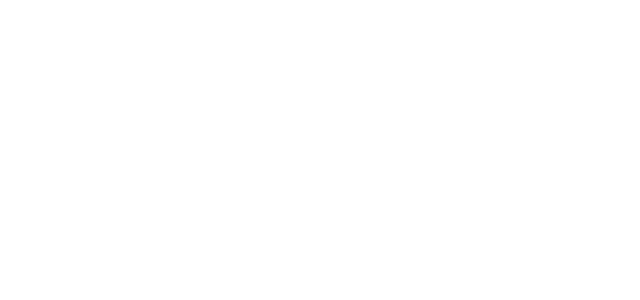
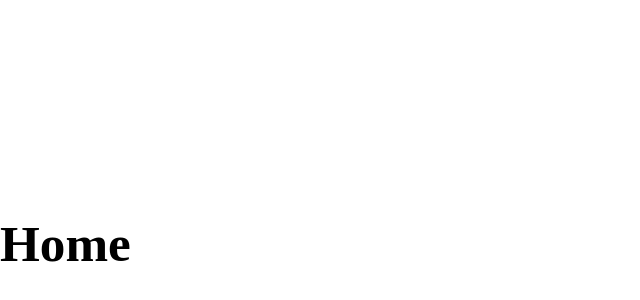
Before and after one commit to Zal-n/frontend_csoportmunka, a React (Vite) app in the folder frontend/: page / in a window 1280 px wide. Shown: the part 156-456 px from the top of the page, without its empty margins (0-640 px from the left). Built offline with nearby package versions, Linux system fonts and the light colour scheme.

Commit message:
Header added

```diff
--- a/frontend/src/App.jsx
+++ b/frontend/src/App.jsx
@@ -4,7 +4,7 @@
 
   return (
     <>
-
+<h1>Home</h1>
     </>
   )
 }
```
